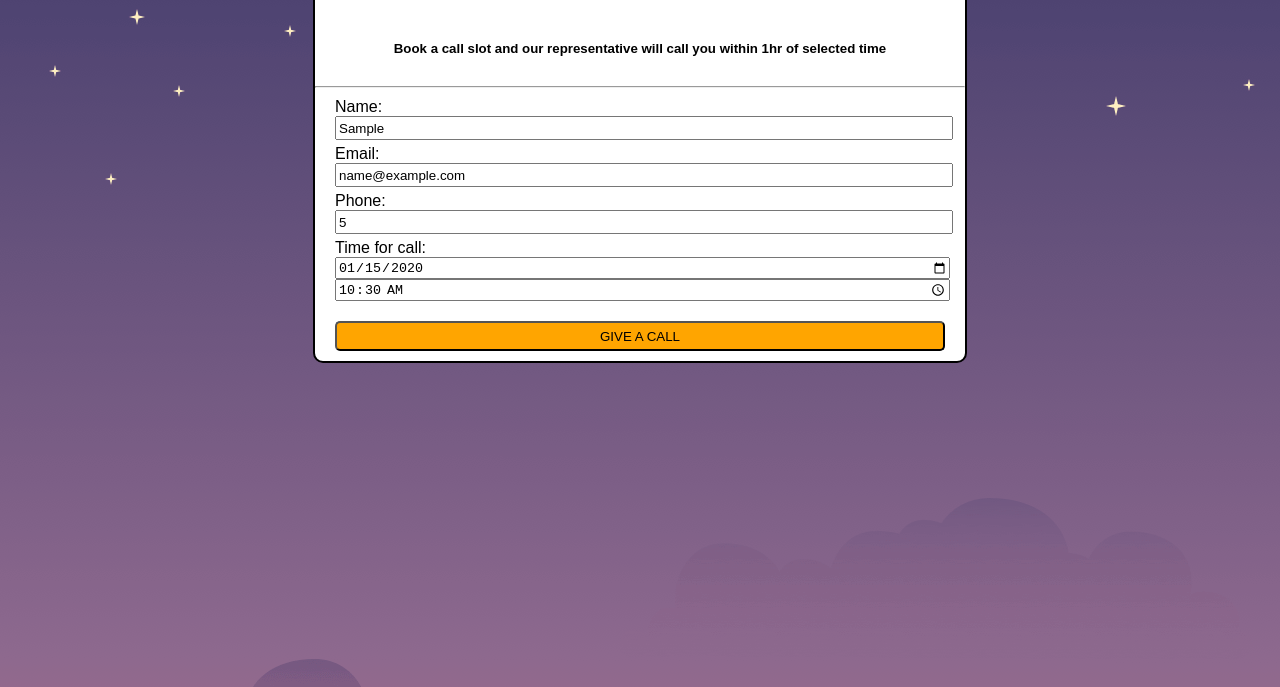
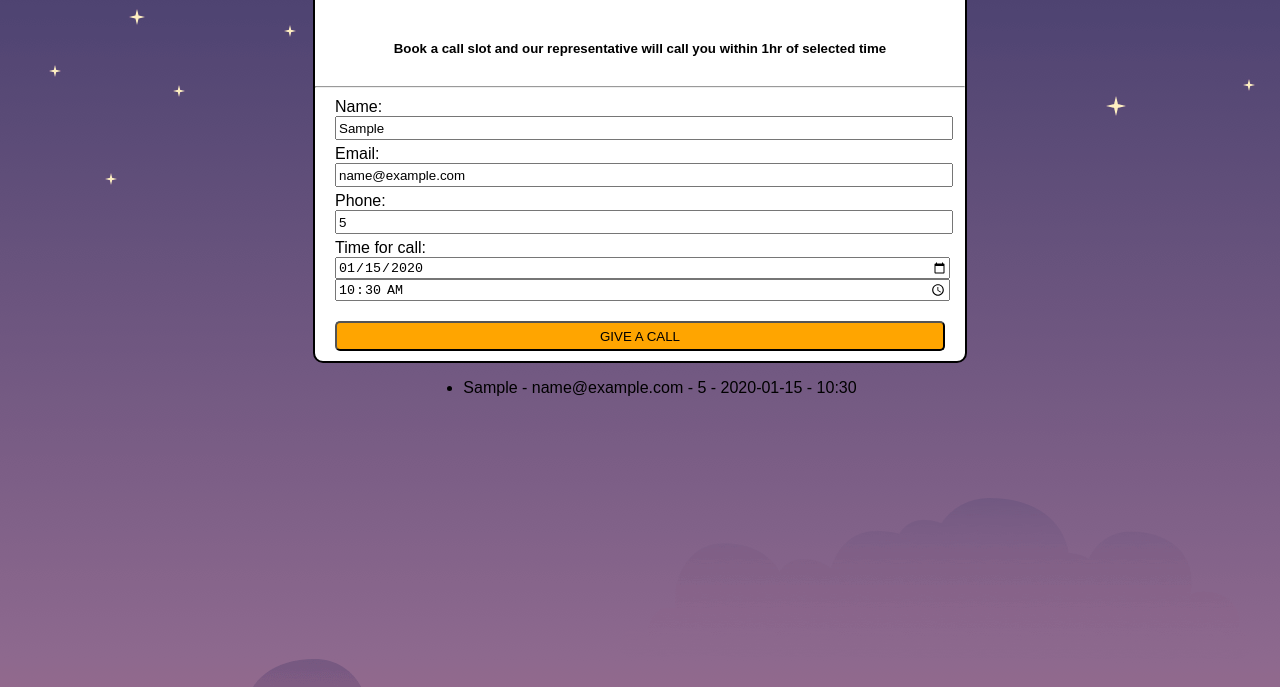
Before and after one commit to MdAatif-Tegginmani/FormLocalStorage, a plain HTML site: page index.html in a window 1280 px wide. Both pictures are taken after typing "Sample", "name@example.com", "5", "2020-01-15", "10:30" into the empty fields and a click on the button "GIVE A CALL". Shown: the part 113-800 px from the top of the page. Drawn offline with Linux system fonts and the light colour scheme.

Commit message:
domTask12

```diff
--- a/index.html
+++ b/index.html
@@ -37,6 +37,10 @@
       </div>
 
     </form>
+    <ul id="listOfUsers"></ul>
+
+
+
     <script src="./index.js"></script>
   </body>
 </html>
--- a/index.js
+++ b/index.js
@@ -24,5 +24,14 @@ function savetoLocalstorage(event){
         time : time
      }
      localStorage.setItem(myObj.email , JSON.stringify(myObj))
+     saveNewUserOnScreen(myObj)
 
     }
+
+    function saveNewUserOnScreen(user){
+        const d=document.getElementById('listOfUsers');
+        const li= `<li> ${user.name} - ${user.email} - ${user.phone} - ${user.date} - ${user.time} </li>`
+
+       d.innerHTML = d.innerHTML + li;
+
+    }
--- a/style.css
+++ b/style.css
@@ -2,6 +2,9 @@ body{
     margin-top: 50px;
     display: flex;
     justify-content: center;
+    align-items: center;
+    flex-direction: column;
+
     font-family: sans-serif;
     background-image: url('./84248.png');
 
```
